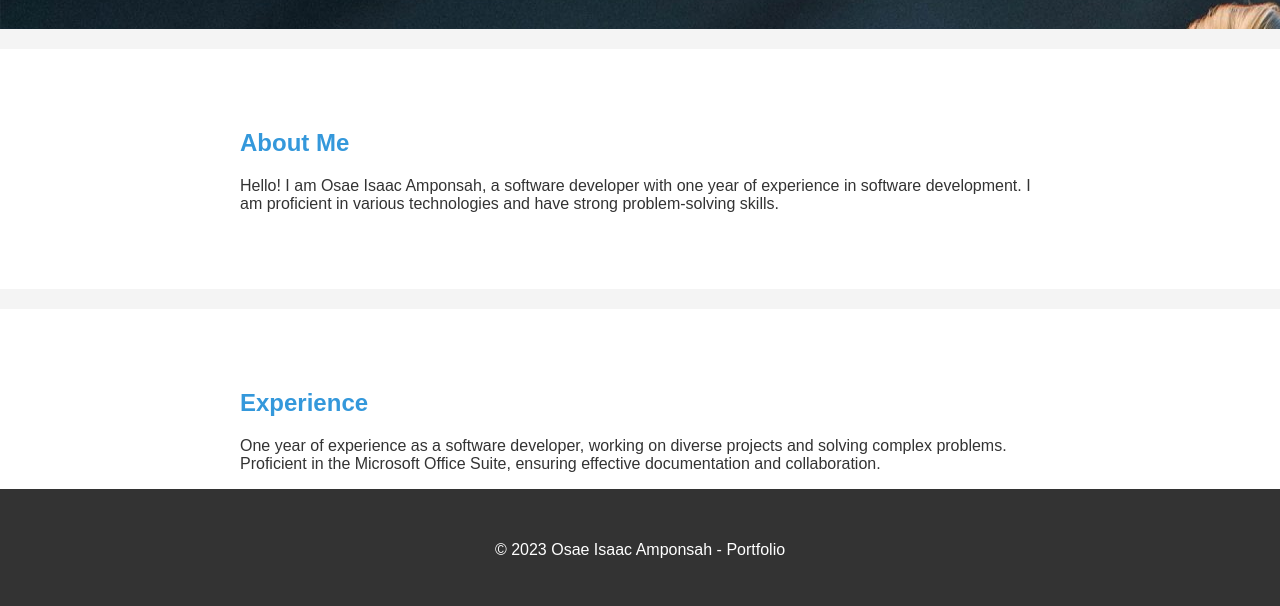
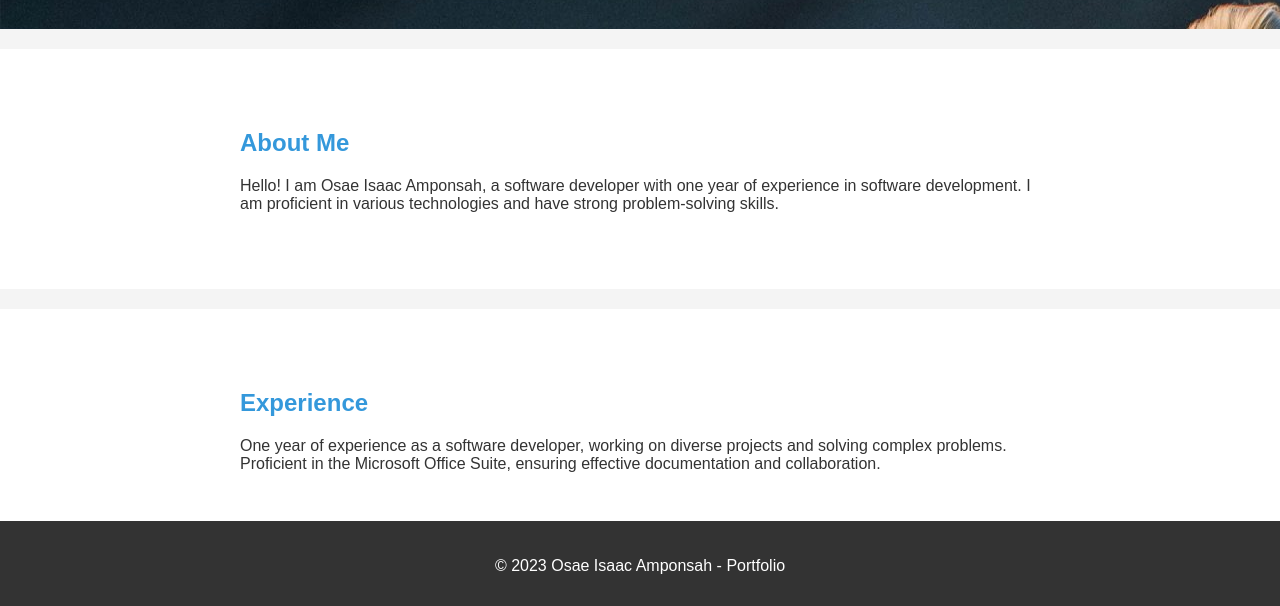
Before and after one commit to DonIke1/DonIke1.github.io, a plain HTML site: page index.html in a window 1280 px wide. Shown: the part 189-795 px from the top of the page. Drawn offline with Linux system fonts and the light colour scheme.

Commit message:
Update style.css

```diff
--- a/style.css
+++ b/style.css
@@ -56,7 +56,7 @@ footer {
     background-color: #333;
     color: #fff;
     text-align: center;
-    padding: 1em 0;
+    padding: 1;
     position: fixed;
     bottom: 0;
     width: 100%;
```
